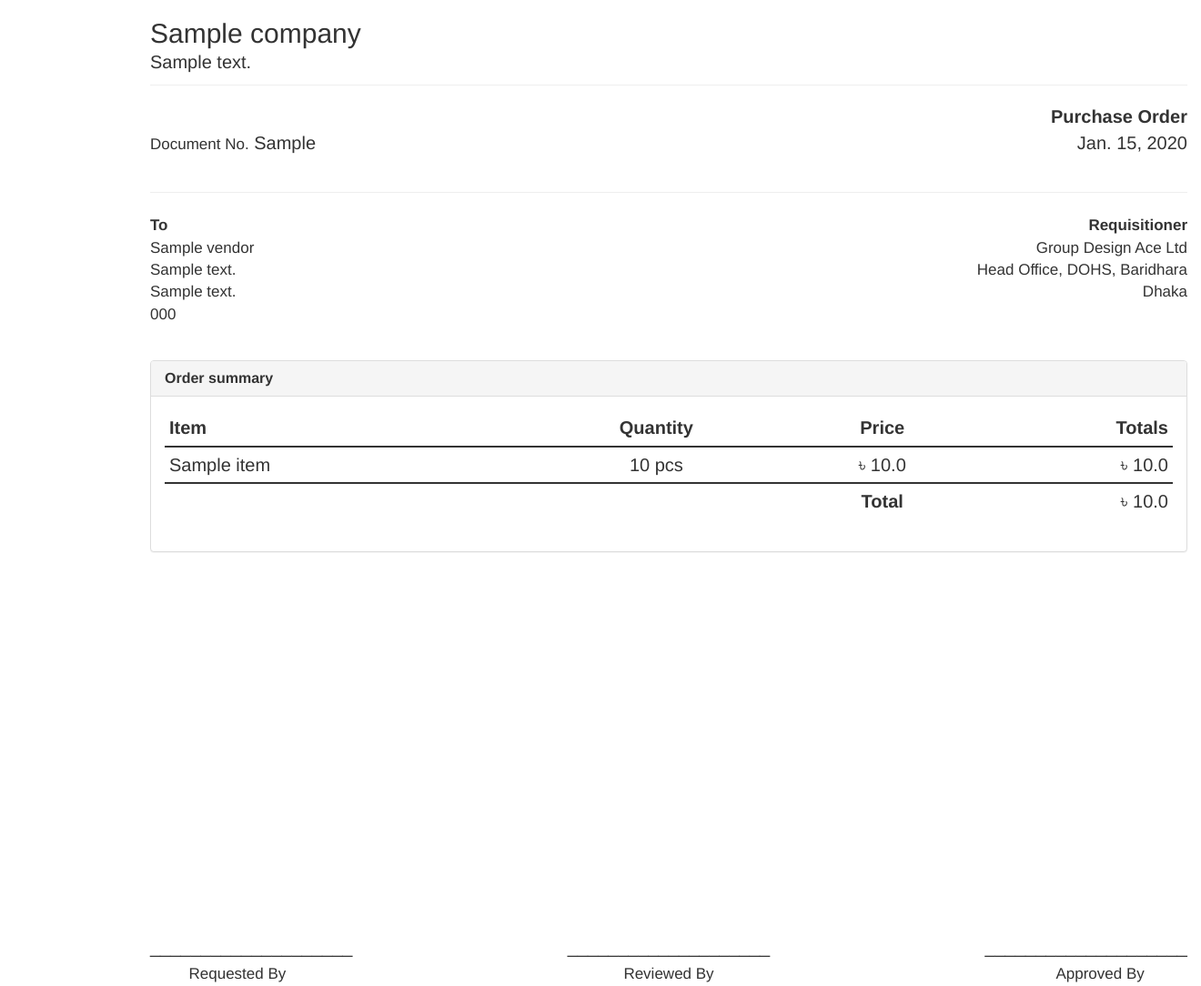
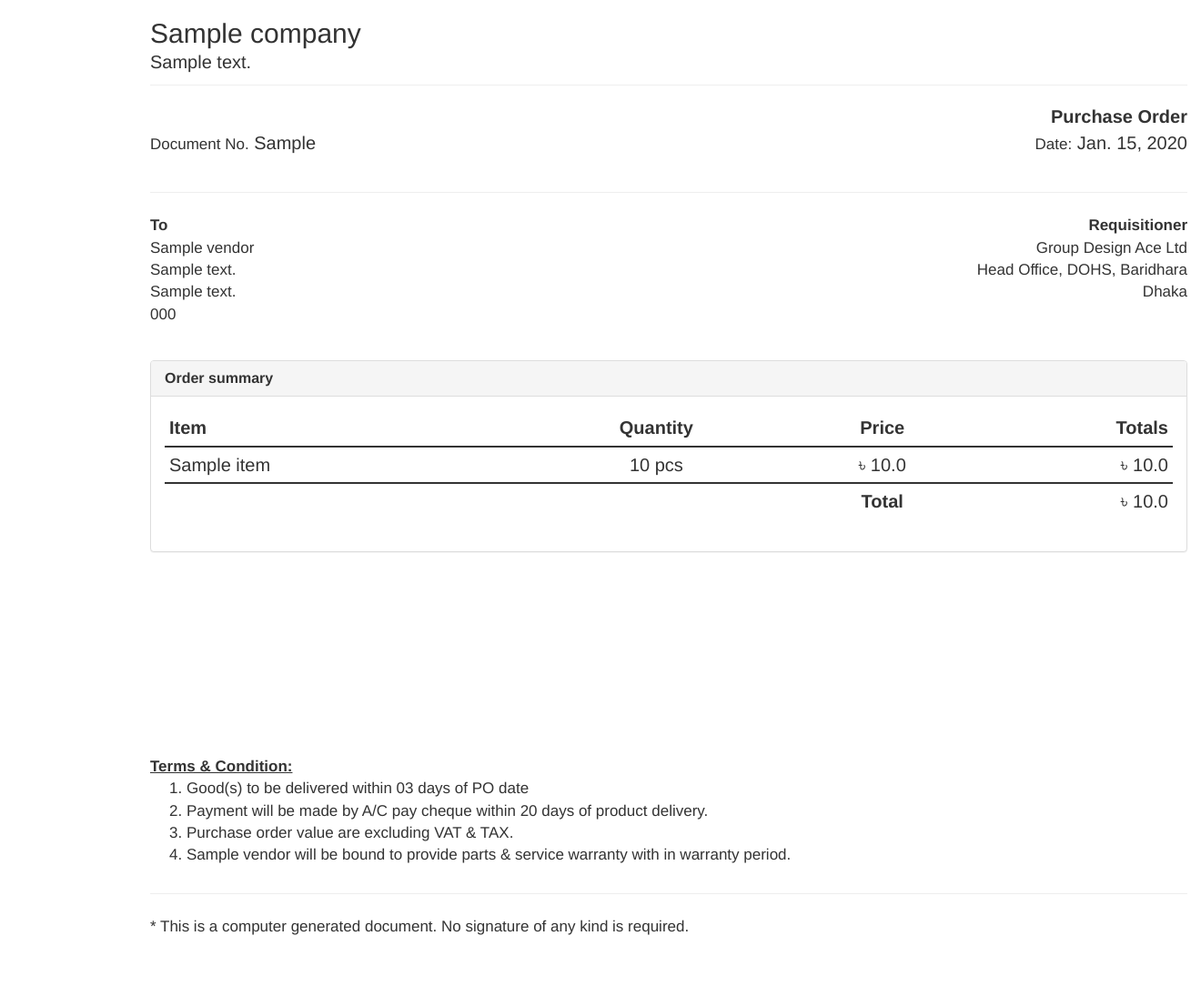
Before and after one commit to MiniGunnR/erp, a Django app: page /requisition/1/purchase/order/ in a window 1320 px wide. Shown: the whole page at 91% size. After the commit the page ends 1028 px from the top, so only its background shows below. Run offline with Django 3.2, Linux system fonts and the light colour scheme; tables that the repository leaves empty hold one stand-in row (values such as "Sample post"); some libraries are stand-ins or nearby versions.

Commit message:
purchase order final

```diff
--- a/billing/templates/billing/check_employee_balance.html
+++ b/billing/templates/billing/check_employee_balance.html
@@ -1,6 +1,6 @@
 {% extends "billing.html" %}
 
 {% block content %}
-	<p>Name: </p>
+	<p>Sip: {{ request.GET.sip }}</p>
 	<p>Balance: {{ balance }}</p>
 {% endblock %}
--- a/requisition/templates/requisition/purchase_order.html
+++ b/requisition/templates/requisition/purchase_order.html
@@ -67,7 +67,7 @@
                 <div class="col-xs-4 text-right">
                     <address>
                     <strong>Purchase Order</strong><br>
-                        {{ object.created|date }}<br>
+                        <small>Date:</small> {{ object.created|date }}<br>
                     </address>
                 </div>
             </div>
@@ -154,36 +154,28 @@
 
 	<div class="spacer"></div>
 	<div class="spacer"></div>
-	<div class="spacer"></div>
-	<div class="spacer"></div>
+	<div class="row">
+		<div class="col-xs-12">
+			<small>
+			<strong><u>Terms & Condition:</u></strong>
 
-	<div class="row">
-		<div class="col-xs-4">
-			____________________ <br/>
-			<small>&nbsp;&nbsp;&nbsp;&nbsp;&nbsp;&nbsp;&nbsp;&nbsp;&nbsp;Requested By</small>
-		</div>
-		<div class="col-xs-4 text-center">
-			____________________ <br/>
-			<small>Reviewed By</small>
-		</div>
-		<div class="col-xs-4 text-right">
-			____________________ <br/>
-			<small>Approved By&nbsp;&nbsp;&nbsp;&nbsp;&nbsp;&nbsp;&nbsp;&nbsp;&nbsp;&nbsp;</small>
+			<ol>
+				<li>Good(s) to be delivered within 03 days of PO date</li>
+				<li>Payment will be made by A/C pay cheque within 20 days of product delivery.</li>
+				<li>Purchase order value are excluding VAT & TAX.</li>
+				<li>{{ object.vendor.name }} will be bound to provide parts & service warranty with in warranty period.</li>
+			</ol>
+			</small>
 		</div>
 	</div>
 
-{#	<table style="width: 100%;">#}
-{#		<tr>#}
-{#			<td align="left">___________________</td>#}
-{#			<td align="center">___________________</td>#}
-{#			<td align="right">___________________</td>#}
-{#		</tr>#}
-{##}
-{#		<tr>#}
-{#			<td align="left">Requested By</td>#}
-{#			<td align="center">Reviewed By</td>#}
-{#			<td align="right">Approved By</td>#}
-{#		</tr>#}
-{#	</table>#}
+	<hr/>
+
+	<div class="row">
+		<div class="col-xs-12">
+			<small>&ast; This is a computer generated document. No signature of any kind is required.</small>
+		</div>
+	</div>
+
 </div>
 {% endblock %}
```
Also changed, not shown: core/models.py (+167 -0 lines).
